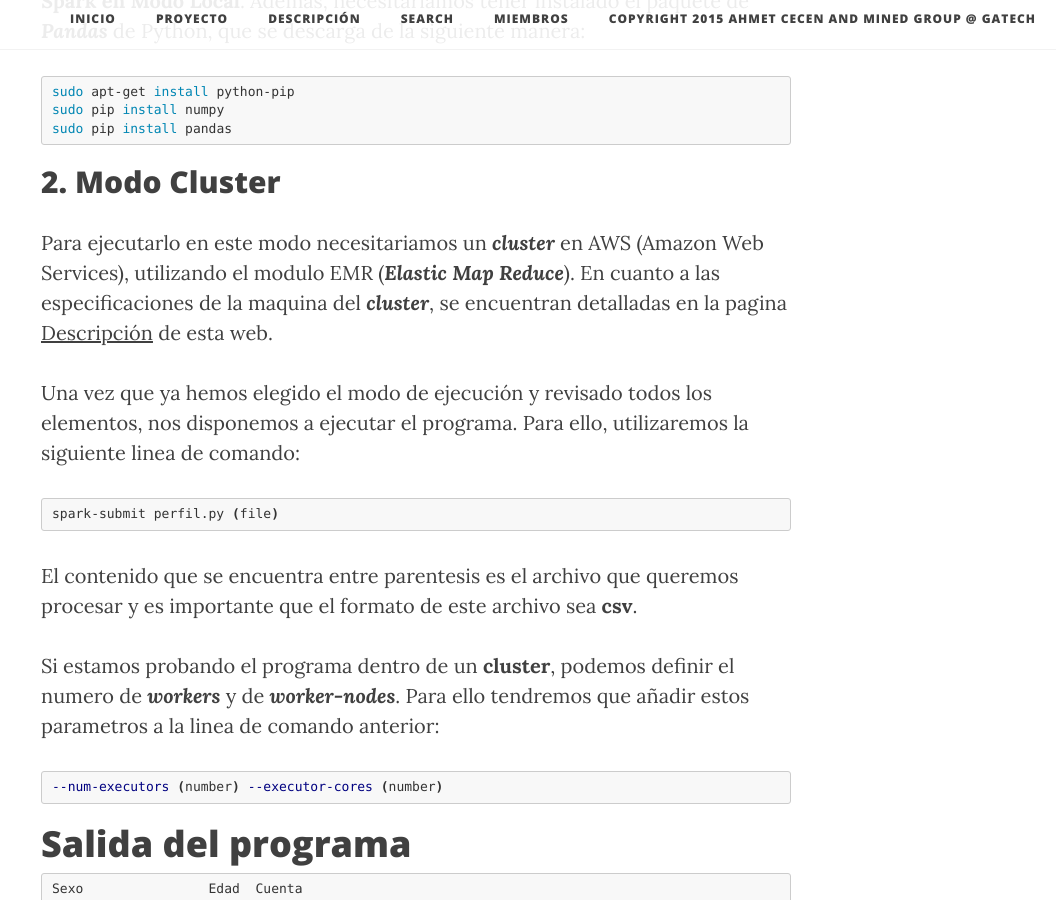
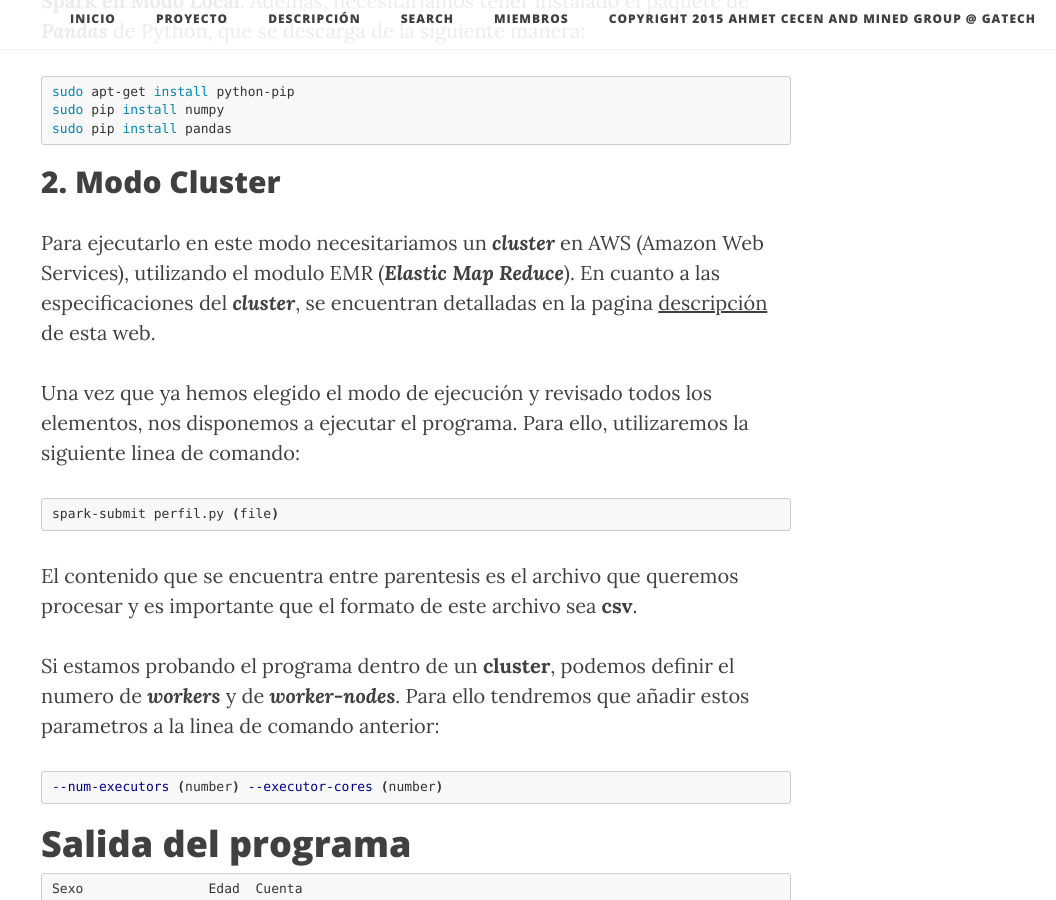
Before and after one commit to artusec/Cloud_BigData_UCM, a Jekyll site: the page built from _posts/2018-12-14-Perfil.markdown, in a window 1280 px wide and 900 px high, scrolled down 643 px. Shown: the whole window, without its empty margins (224-1280 px from the left). Built offline with Jekyll 4.4.1, drawn with Linux system fonts in a browser that asks for light colours; nearby versions of some CDN libraries.

Commit message:
Actualizando post de la WEB

```diff
--- a/_posts/2018-12-14-Perfil.markdown
+++ b/_posts/2018-12-14-Perfil.markdown
@@ -23,7 +23,7 @@ sudo pip install pandas
 {% endhighlight %}
 
 ## 2. Modo Cluster
-Para ejecutarlo en este modo necesitariamos un ***cluster*** en AWS (Amazon Web Services), utilizando el modulo EMR (***Elastic Map Reduce***). En cuanto a las especificaciones de la maquina del ***cluster***, se encuentran detalladas en la pagina [Descripción][1] de esta web.
+Para ejecutarlo en este modo necesitariamos un ***cluster*** en AWS (Amazon Web Services), utilizando el modulo EMR (***Elastic Map Reduce***). En cuanto a las especificaciones del ***cluster***, se encuentran detalladas en la pagina [descripción][1] de esta web.
 
 
 
```
